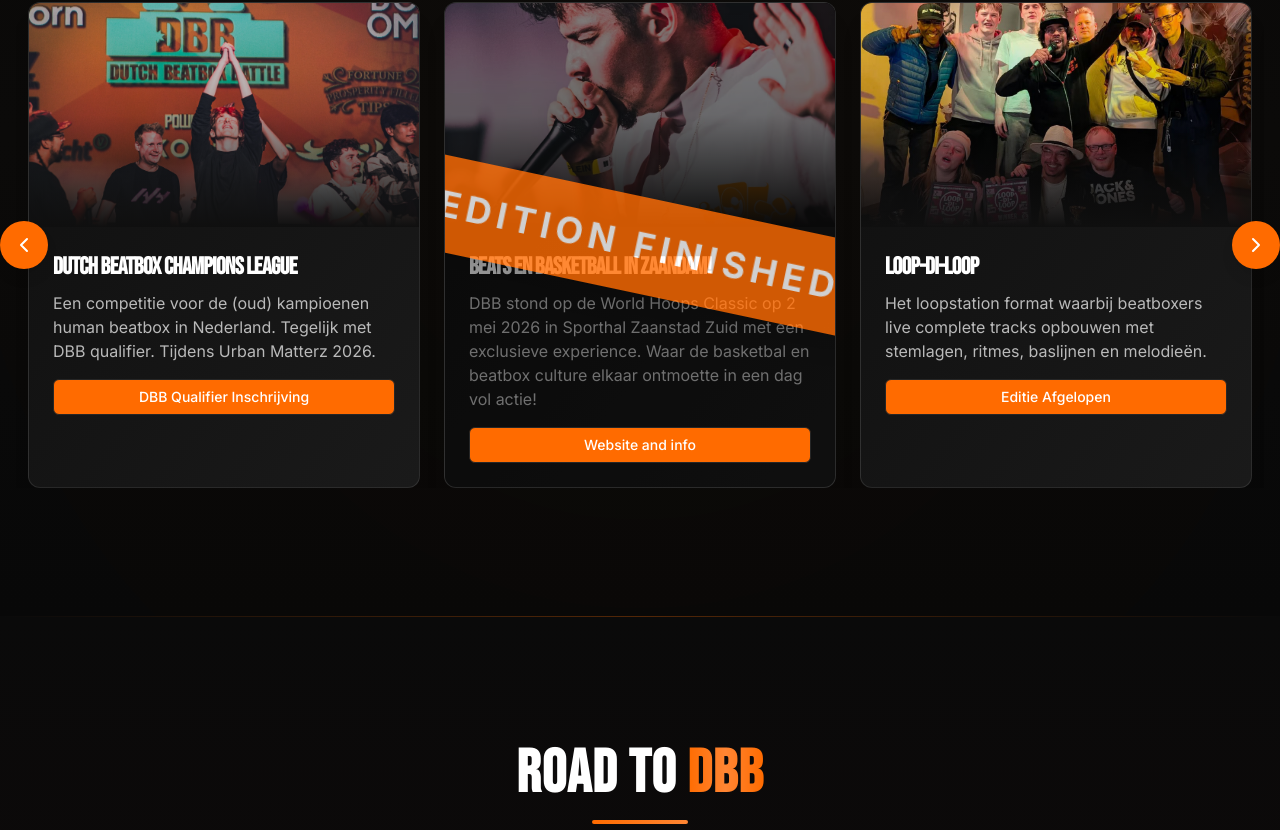
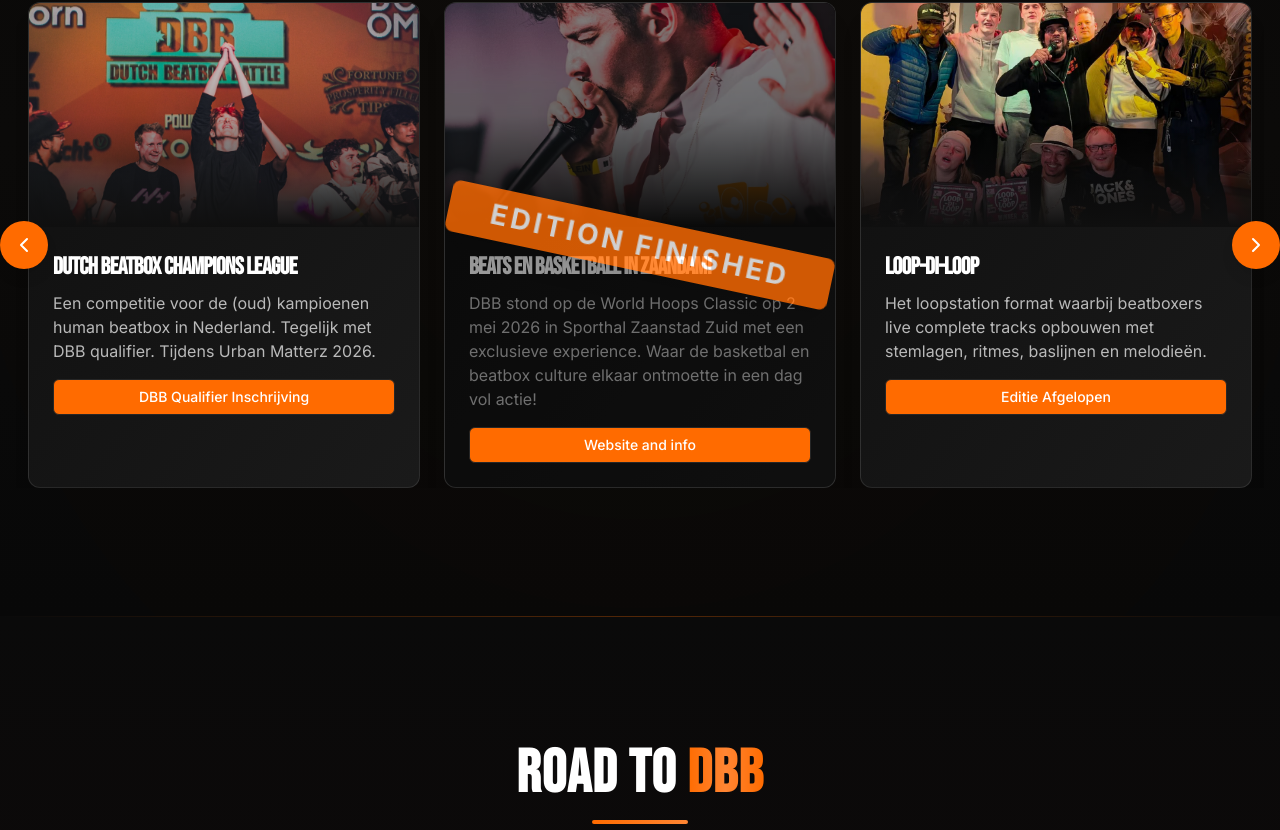
Before and after one commit to dutchbeatboxbattle/www, a Next.js app: page / in a window 1280 px wide. Shown: the part 2470-3300 px from the top of the page. Built offline with nearby package versions, Linux system fonts and the light colour scheme.

Commit message:
Update ProjectsCarousel.tsx

```diff
--- a/src/components/ProjectsCarousel.tsx
+++ b/src/components/ProjectsCarousel.tsx
@@ -38,9 +38,9 @@
           <div className="absolute inset-0 z-20 flex items-center justify-center pointer-events-none opacity-80">
             <div className="absolute inset-0 bg-black/50 backdrop-blur-[1px]" />
 
-            <div className="relative z-10 w-[120%] transform rotate-12">
-              <div className="bg-[#FF6B00] h-20 md:h-24 px-6 rounded-lg shadow-xl flex items-center justify-center">
-                <span className="whitespace-nowrap text-[22px] sm:text-3xl md:text-4xl font-bold text-white tracking-[0.15em] leading-none">
+            <div className="relative z-10 w-[105%] transform rotate-12">
+              <div className="bg-[#FF6B00] px-4 py-3 rounded-lg shadow-xl flex items-center justify-center">
+                <span className="whitespace-nowrap text-[clamp(14px,4vw,28px)] font-bold text-white tracking-[0.12em] leading-none">
                   EDITION FINISHED
                 </span>
               </div>
```
